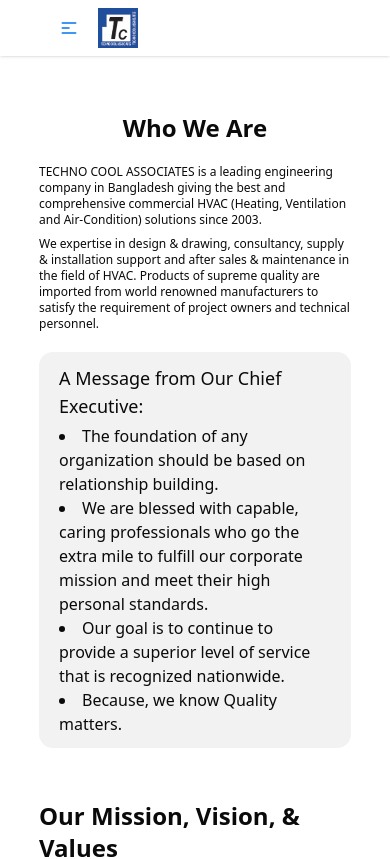
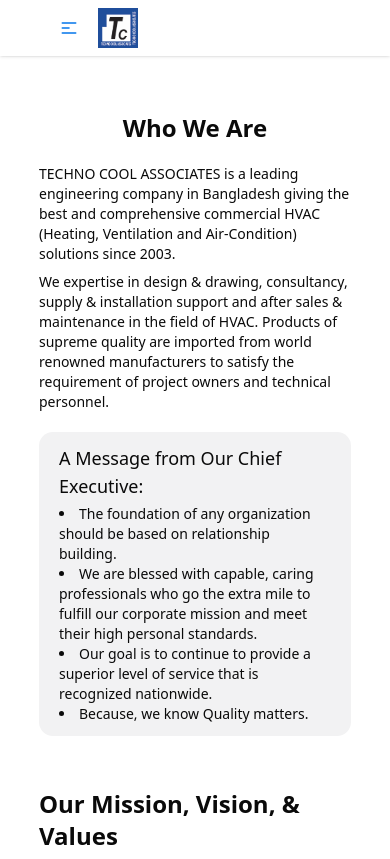
Before and after one commit to khh-Niloy/techno-cool-associates-clp, a Next.js app: page /about in a window 390 px wide. Shown: the top 859 px of the page. Built offline with nearby package versions, Linux system fonts and the light colour scheme.

Commit message:
responsive-modify: refactor about page

```diff
--- a/app/about/page.jsx
+++ b/app/about/page.jsx
@@ -6,17 +6,24 @@
 import ClientSection3D from "../components/Home/ClientSection3D";
 
 export default function about() {
+  const message = [
+    "The foundation of any organization should be based on relationship building.",
+    "We are blessed with capable, caring professionals who go the extra mile to fulfill our corporate mission and meet their high personal standards.",
+    "Our goal is to continue to provide a superior level of service that is recognized nationwide.",
+    "Because, we know Quality matters.",
+  ];
+
   return (
     <div className="py-16 w-[80%] mx-auto">
       <div className="flex flex-col items-center justify-center mb-10">
         <h1 className="lg:text-3xl text-2xl font-semibold">Who We Are</h1>
         <div className="text-left mt-3">
-          <p className="lg:text-lg text-xs mt-2">
+          <p className="lg:text-lg text-sm mt-2">
             TECHNO COOL ASSOCIATES is a leading engineering company in
             Bangladesh giving the best and comprehensive commercial HVAC
             (Heating, Ventilation and Air-Condition) solutions since 2003.
           </p>
-          <p className="lg:text-lg text-xs mt-2">
+          <p className="lg:text-lg text-sm mt-2">
             We expertise in design & drawing, consultancy, supply & installation
             support and after sales & maintenance in the field of HVAC. Products
             of supreme quality are imported from world renowned manufacturers to
@@ -27,21 +34,12 @@
             <h1 className="text-lg font-medium">
               A Message from Our Chief Executive:
             </h1>
-            <ul className="text-md list-disc list-inside mt-1">
-              <li>
-                The foundation of any organization should be based on
-                relationship building.
-              </li>
-              <li>
-                We are blessed with capable, caring professionals who go the
-                extra mile to fulfill our corporate mission and meet their high
-                personal standards.
-              </li>
-              <li>
-                Our goal is to continue to provide a superior level of service
-                that is recognized nationwide.
-              </li>
-              <li>Because, we know Quality matters.</li>
+            <ul className="list-disc list-inside mt-1">
+              {message.map((e, index) => (
+                <li className="lg:text-lg text-sm" key={index}>
+                  {e}
+                </li>
+              ))}
             </ul>
           </div>
         </div>
@@ -57,7 +55,7 @@
         </p>
       </div>
 
-      <div className="grid grid-cols-3 gap-5">
+      <div className="grid lg:grid-cols-3 grid-cols-1 gap-5">
         <VissonMission
           color={"bg-[#06b6d4]/6"}
           headText={"Mission"}
@@ -139,13 +137,13 @@
             demonstrated through our various dealer certificates and awards.
           </p>
           <div className="flex flex-col gap-5">
-            <div className="w-[50%]">
+            <div className="lg:w-[50%] w-[90%]">
               <img src="/aw1.png" className="w-full object-cover mt-3" alt="" />
             </div>
-            <div className="w-[50%]">
+            <div className="lg:w-[50%] w-[90%]">
               <img src="/aw2.png" className="w-full object-cover mt-3" alt="" />
             </div>
-            <div className="w-[50%]">
+            <div className="lg:w-[50%] w-[90%]">
               <img src="/aw3.png" className="w-full object-cover mt-3" alt="" />
             </div>
           </div>
@@ -169,7 +167,7 @@
           </p>
         </div>
 
-        <div className="mt-10 space-x-5">
+        <div className="mt-10 flex gap-3 justify-center">
           <Link href={"/previous-work"}>
             <Button className="bg-blue-600 hover:bg-blue-700 cursor-pointer">
               View Our Projects
```
